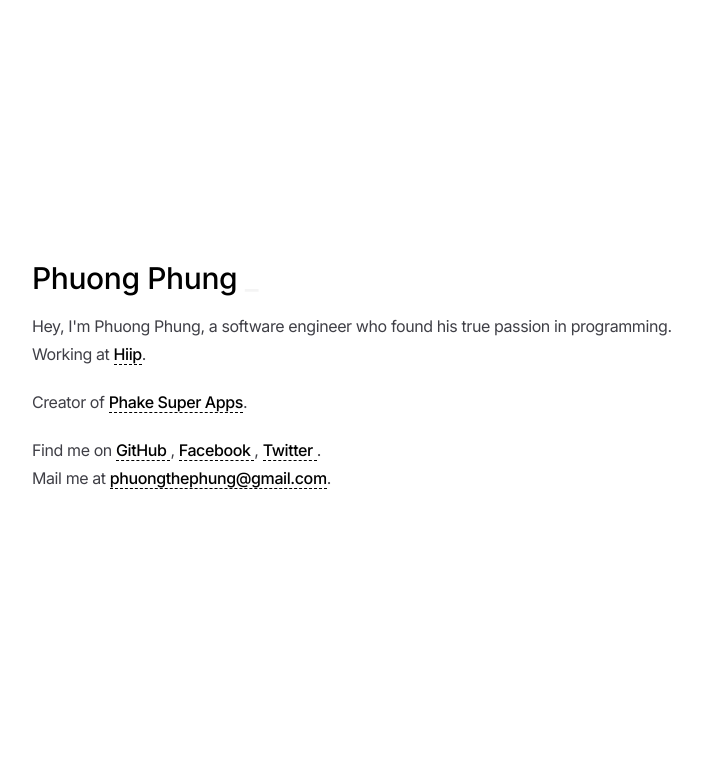
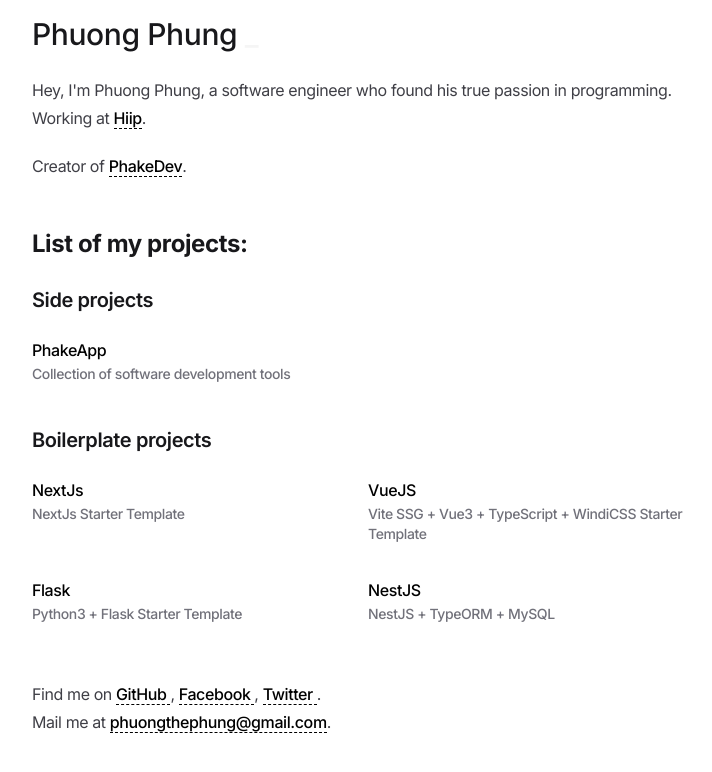
Before and after one commit to fuongz/portfolio, a Next.js app: page / in a window 1280 px wide. Shown: the top 772 px of the page, without its empty margins (280-992 px from the left). Built offline with nearby package versions, Linux system fonts and the light colour scheme; no server answers; some icons are missing.

Commit message:
feat: added projects and upgrade deps

```diff
--- a/pages/index.tsx
+++ b/pages/index.tsx
@@ -12,6 +12,12 @@ type Profile = {
   email: string
 }
 
+type Project = {
+  name: string
+  description: string
+  url: string
+}
+
 const Home: NextPage = () => {
   const { theme, setTheme } = useTheme()
   const profile: Profile = {
@@ -21,6 +27,37 @@ const Home: NextPage = () => {
     twitter: 'fuongzt',
     email: 'phuongthephung@gmail.com',
   }
+
+  const sideProjects: Project[] = [
+    {
+      name: 'PhakeApp',
+      description: 'Collection of software development tools',
+      url: 'https://app.phake.dev',
+    },
+  ]
+
+  const boilerplateProjects: Project[] = [
+    {
+      name: 'NextJs',
+      description: 'NextJs Starter Template',
+      url: 'https://nextjs.phake.dev',
+    },
+    {
+      name: 'VueJS',
+      description: 'Vite SSG + Vue3 + TypeScript + WindiCSS Starter Template',
+      url: 'https://github.com/phakedev/vue-template',
+    },
+    {
+      name: 'Flask',
+      description: 'Python3 + Flask Starter Template',
+      url: 'https://github.com/phakedev/flask-template',
+    },
+    {
+      name: 'NestJS',
+      description: 'NestJS + TypeORM + MySQL',
+      url: 'https://github.com/phakedev/nestjs-mysql-typeorm-template',
+    },
+  ]
 
   return (
     <>
@@ -33,10 +70,10 @@ const Home: NextPage = () => {
 
       <main className="container mx-auto px-4 py-4 md:p-0 flex items-center justify-center md:h-screen">
         <div>
-          <h1 className="text-3xl font-medium mb-4">
-            Phuong Phung<span className={styles['anim-blink']}> _</span>
-          </h1>
           <div className="prose-zinc prose dark:prose-dark">
+            <h1 className="text-3xl font-medium mb-6">
+              Phuong Phung<span className={styles['anim-blink']}> _</span>
+            </h1>
             <p>
               Hey, I&#39;m {profile.name}, a software engineer who found his true passion in programming. Working at{' '}
               <a href="https://hiip.asia/" target="_blank" rel="noopener noreferrer">
@@ -48,12 +85,35 @@ const Home: NextPage = () => {
             <p>
               Creator of{' '}
               <a href="https://app.phake.dev" target="_blank" rel="noopener noreferrer">
-                Phake Super Apps
+                PhakeDev
               </a>
               .
             </p>
 
-            <p className="mb-0">
+            <h2>List of my projects:</h2>
+
+            <h3>Side projects</h3>
+
+            <div className="grid grid-cols-2 gap-4">
+              {sideProjects.map((project: Project, index: number) => (
+                <a key={`sideProjects-${index}`} href={project.url} target="_blank" rel="noopener noreferrer" className={styles['project__item']}>
+                  {project.name}
+                  <span className="text-zinc-500 text-sm block">{project.description}</span>
+                </a>
+              ))}
+            </div>
+
+            <h3>Boilerplate projects</h3>
+            <div className="grid grid-cols-2 gap-4">
+              {boilerplateProjects.map((project: Project, index: number) => (
+                <a key={`boilerplateProjects-${index}`} href={project.url} target="_blank" rel="noopener noreferrer" className={styles['project__item']}>
+                  {project.name}
+                  <span className="text-zinc-500 text-sm block">{project.description}</span>
+                </a>
+              ))}
+            </div>
+
+            <p className="mb-0 mt-12">
               Find me on{' '}
               <a href={`https://github.com/${profile.github}`} rel="noopener noreferrer" target="_blank">
                 GitHub{' '}
--- a/styles/Home.module.css
+++ b/styles/Home.module.css
@@ -7,3 +7,7 @@
     opacity: 0;
   }
 }
+
+.project__item {
+  @apply !border-none rounded-lg py-2 block;
+}
--- a/tailwind.config.js
+++ b/tailwind.config.js
@@ -25,6 +25,7 @@ module.exports = {
           css: {
             color: '#bbb',
             a: { color: colors.white },
+            'h1, h2, h3, h4, h5, h6': { color: colors.white },
             'a:hover': {
               color: colors.sky[300],
             },
```
Also changed, not shown: package.json (+17 -17 lines), 1 other file (tests, documents, lock files or other folders).
